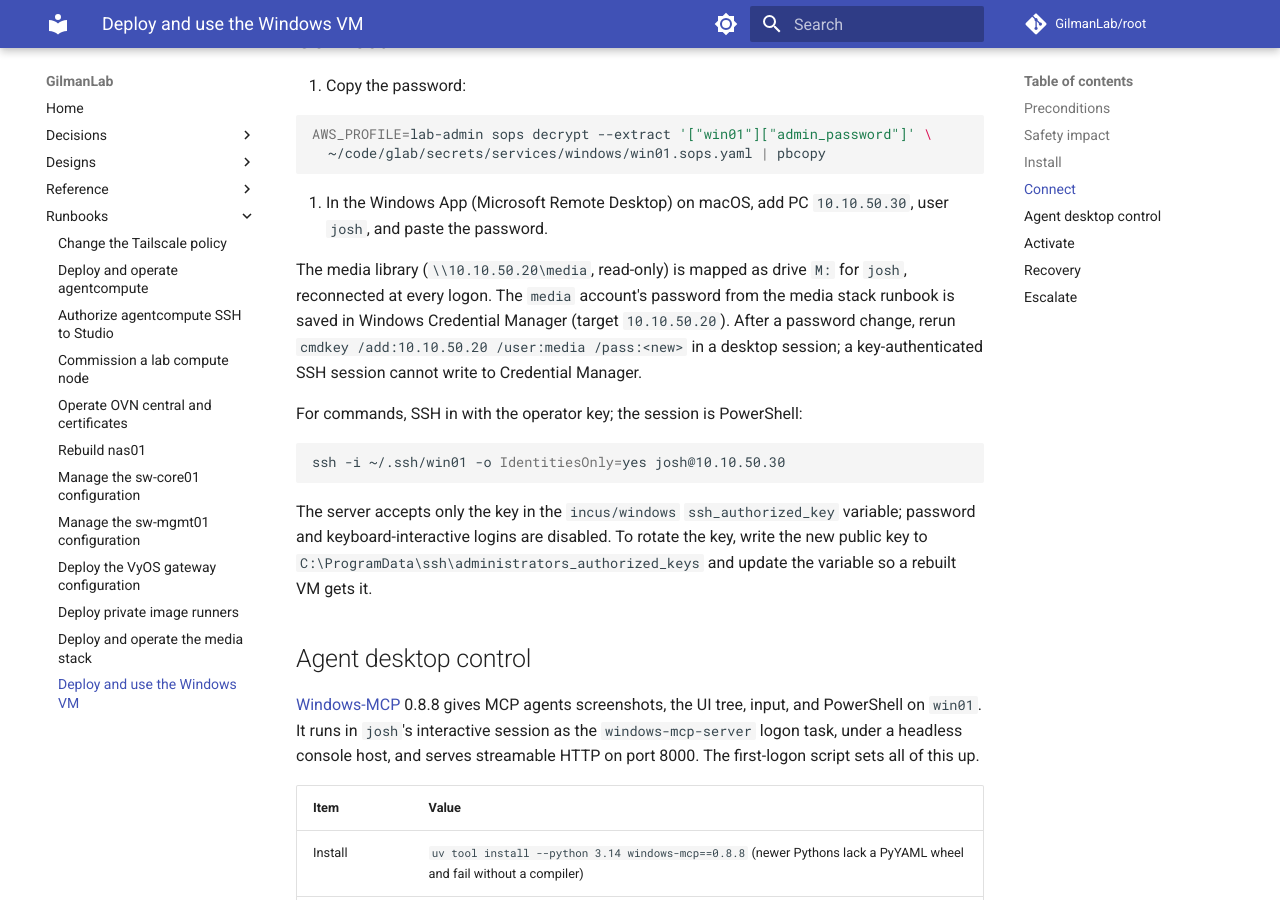
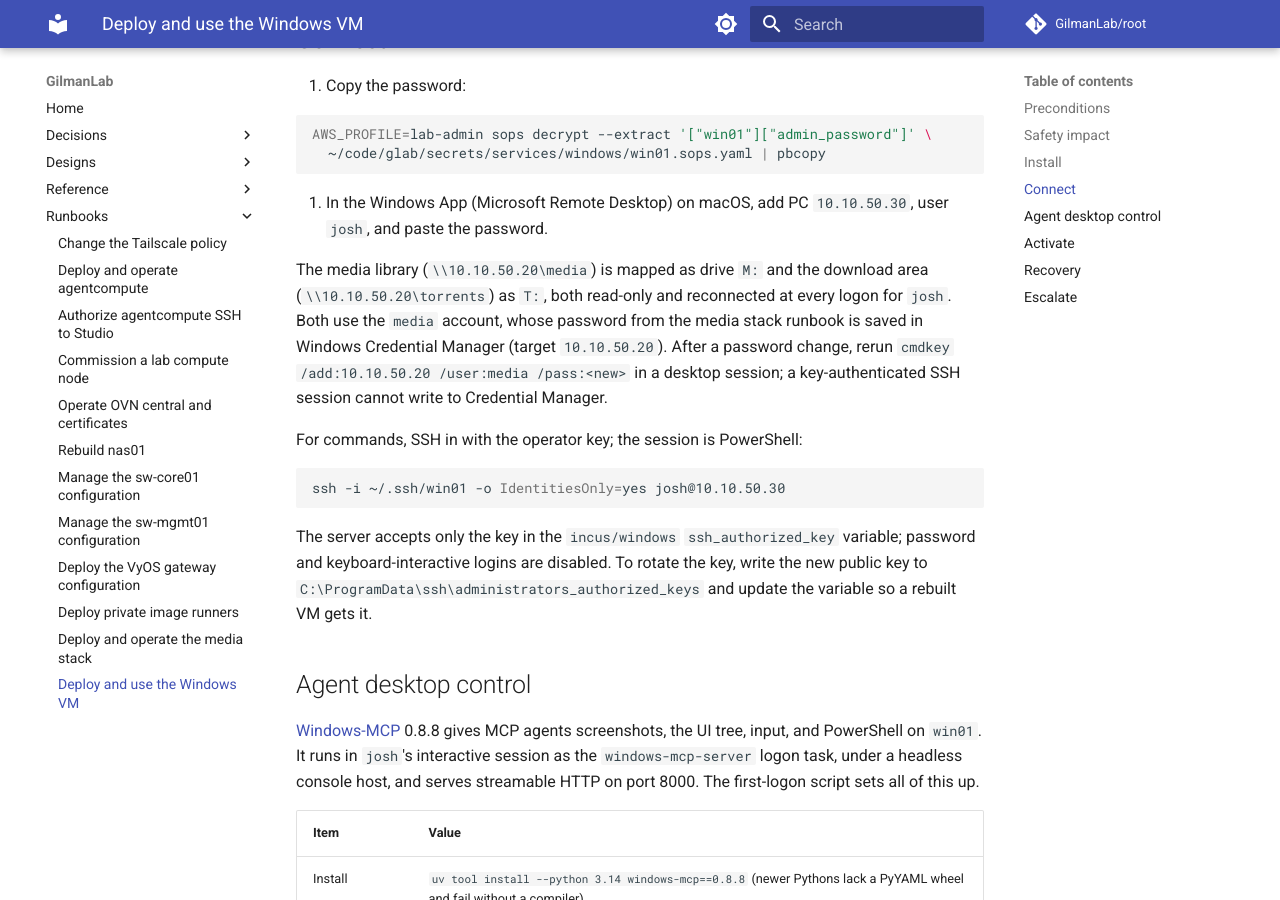
Before and after one commit to GilmanLab/root, an MkDocs documentation site: the page built from docs/docs/runbooks/windows-vm.md, in a window 1280 px wide and 900 px high, scrolled down 1693 px. Built offline with MkDocs 1.6.1 and Material for MkDocs 9.7.7, drawn with Linux system fonts in a browser that asks for light colours; comment, search, counter and statistics services are not loaded.

Commit message:
docs(windows): document the T: downloads drive on win01 (#53)

```diff
--- a/docs/docs/runbooks/windows-vm.md
+++ b/docs/docs/runbooks/windows-vm.md
@@ -80,9 +80,11 @@ just remove-install-media
 2. In the Windows App (Microsoft Remote Desktop) on macOS, add PC
    `10.10.50.30`, user `josh`, and paste the password.
 
-The media library (`\\10.10.50.20\media`, read-only) is mapped as drive `M:`
-for `josh`, reconnected at every logon. The `media` account's password from
-the media stack runbook is saved in Windows Credential Manager (target
+The media library (`\\10.10.50.20\media`) is mapped as drive `M:` and the
+download area (`\\10.10.50.20\torrents`) as `T:`, both read-only and
+reconnected at every logon for `josh`. Both use the `media` account, whose
+password from the media stack runbook is saved in Windows Credential Manager
+(target
 `10.10.50.20`). After a password change, rerun
 `cmdkey /add:10.10.50.20 /user:media /pass:<new>` in a desktop session; a
 key-authenticated SSH session cannot write to Credential Manager.
```
